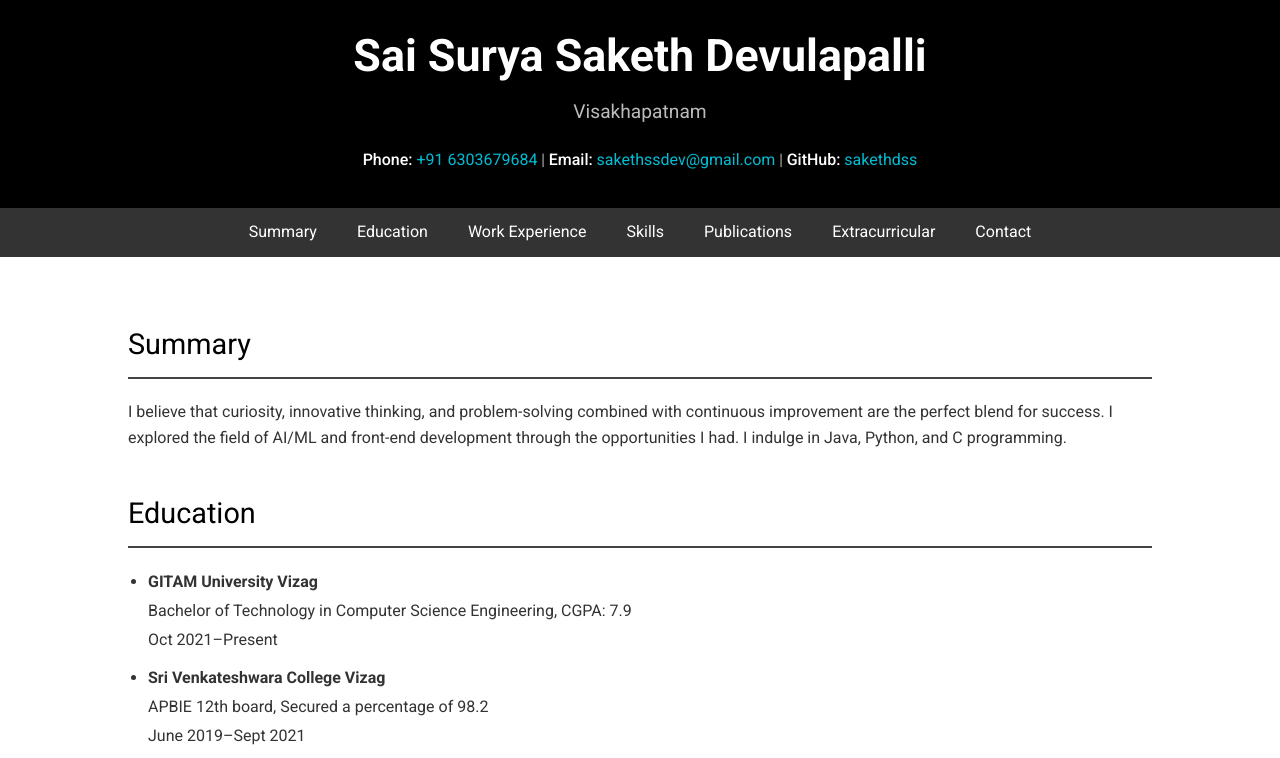
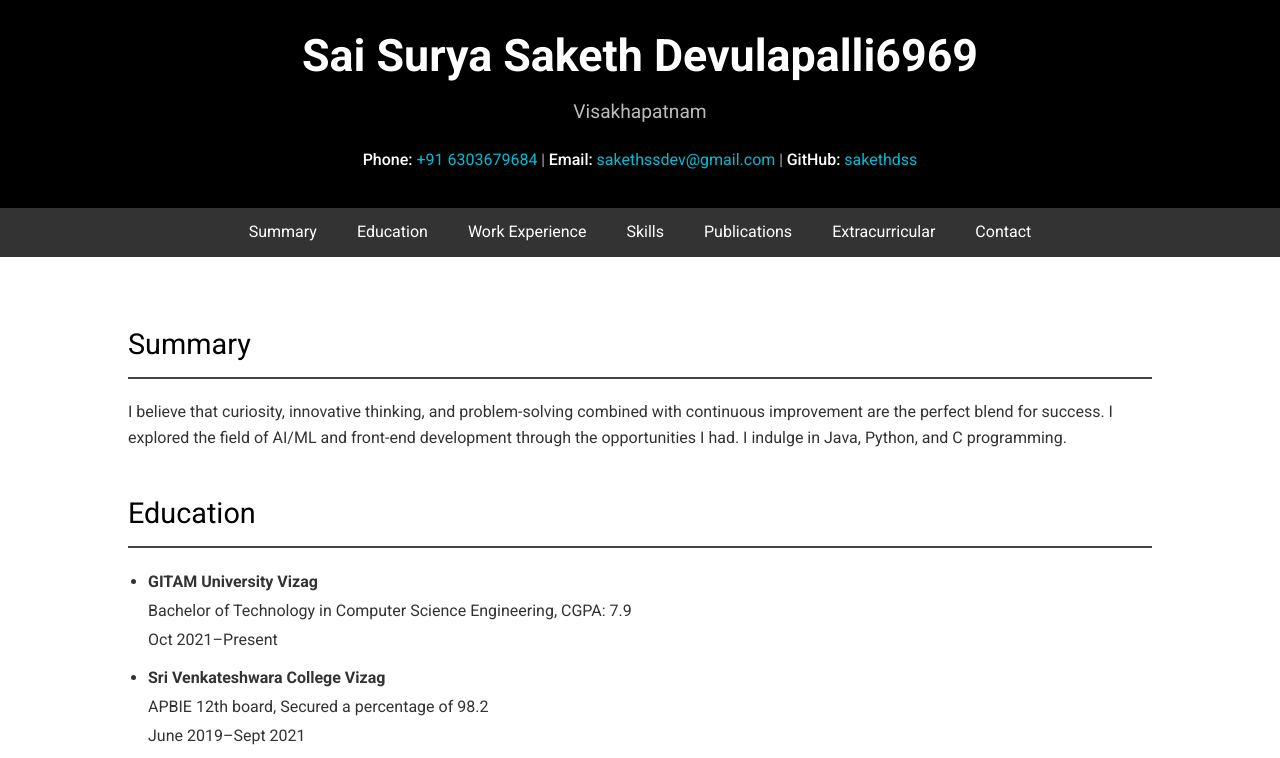
Before and after one commit to sakethdss/portfolio-website, a website: page docs/index.html in a window 1280 px wide. Shown: the top 758 px of the page. Drawn offline with Linux system fonts and the light colour scheme.

Commit message:
Update index.html

```diff
--- a/docs/index.html
+++ b/docs/index.html
@@ -12,7 +12,7 @@
 <body>
     <header>
         <div class="container">
-            <h1>Sai Surya Saketh Devulapalli</h1>
+            <h1>Sai Surya Saketh Devulapalli6969</h1>
             <p class="location">Visakhapatnam</p>
             <p class="contact-info">
                 <span>Phone:</span> <a href="tel:+916303679684">+91 6303679684</a> |
```
